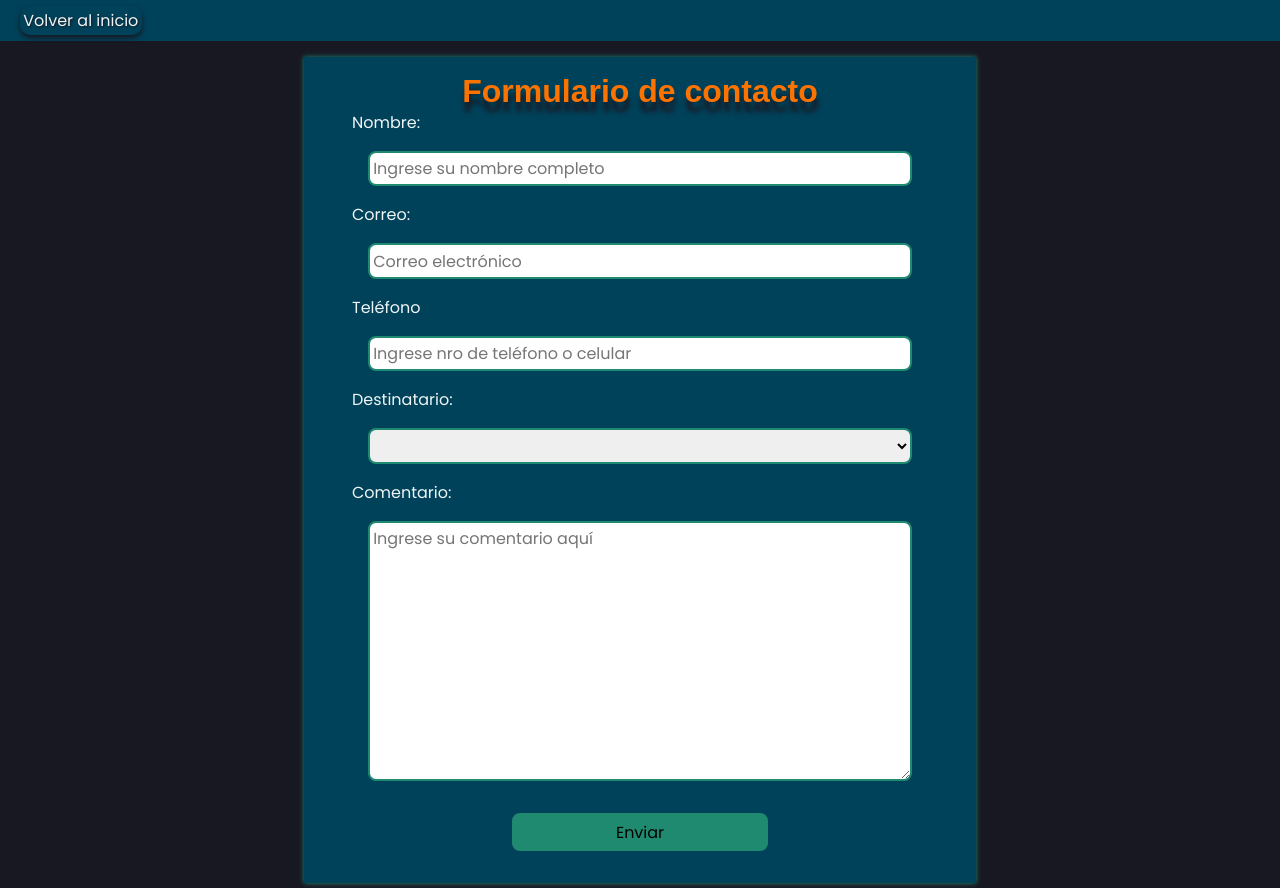
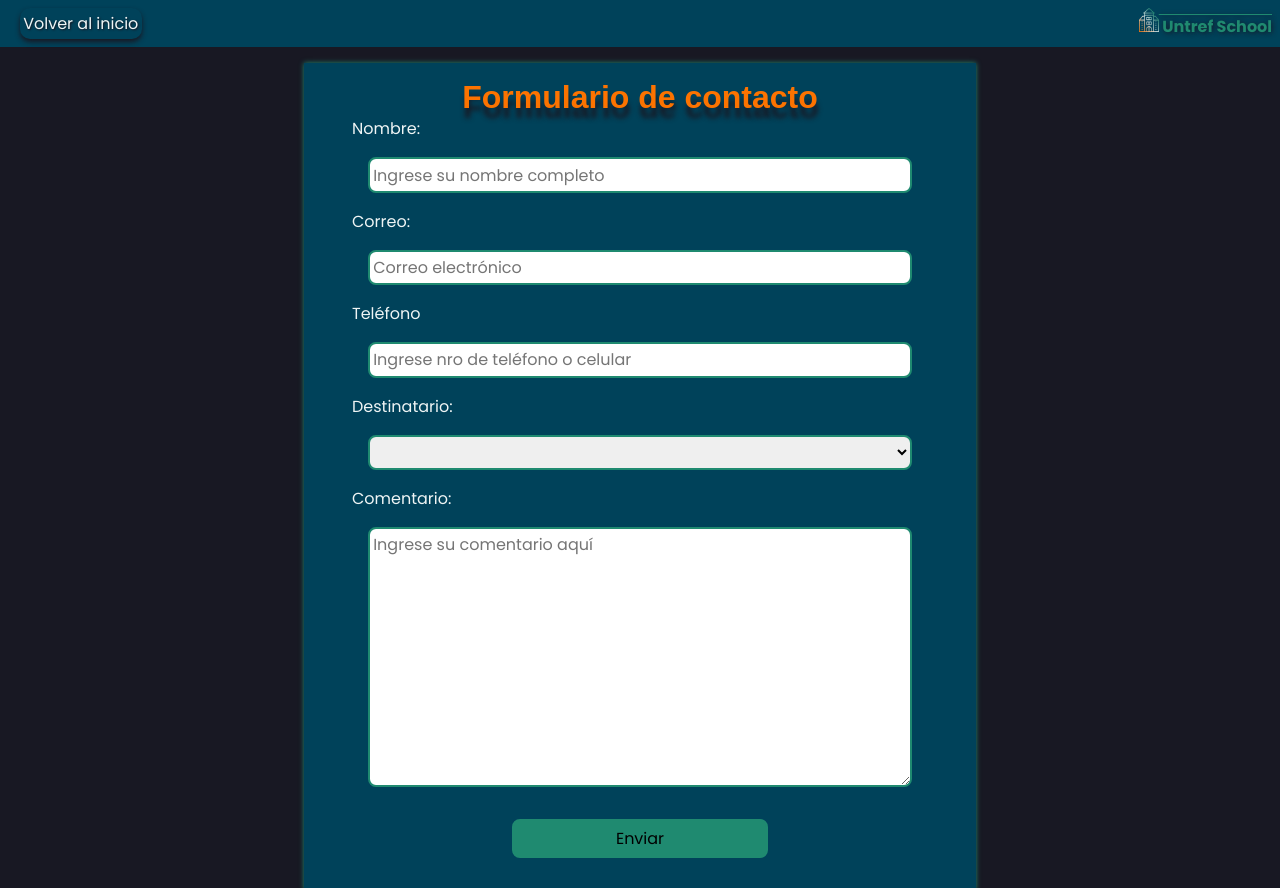
Before and after one commit to mailenzatta/PROYECTO-INTEGRADOR-WEB-UNTREFSCHOOL, a plain HTML site: page form.html in a window 1280 px wide. Shown: the top 888 px of the page. Drawn offline with Linux system fonts and the light colour scheme; a web font is replaced by a local one.

Commit message:
Actualización css

```diff
--- a/css/form.css
+++ b/css/form.css
@@ -5,6 +5,7 @@
 * {
   margin: 0;
   font-family: "Poppins", sans-serif;
+  scroll-behavior: smooth;
 }
 
 body {
@@ -17,7 +18,19 @@ header {
   padding: 0.5em;
 }
 
-.menu a {
+.logo-untref {
+  text-shadow: #181823 1px 1px 5px;
+  font-weight: bold;
+  color: #1f8a70;
+  text-decoration: overline;
+}
+
+nav {
+  display: flex;
+  justify-content: space-between;
+}
+
+nav a {
   text-decoration: none;
   margin-left: 0.75em;
   border-radius: 10px;
--- a/css/style.css
+++ b/css/style.css
@@ -5,6 +5,7 @@
 * {
   margin: 0;
   font-family: "Poppins", sans-serif;
+  scroll-behavior: smooth;
 }
 
 body {
@@ -80,6 +81,12 @@ h2 {
   padding-top: 3em;
   padding-bottom: 0.2em;
   text-shadow: #00425a 1px 1px 1px;
+  text-decoration: underline;
+  transition: 1s all;
+}
+
+h2:hover {
+  color: #fc7300;
 }
 
 h3 {
@@ -123,6 +130,7 @@ ul {
 .section-1 > img,
 .section-2 > img {
   box-shadow: 0px 0px 5px 5px #00425a;
+  border-radius: 2%;
 }
 
 .section-3 ul {
@@ -137,6 +145,8 @@ ul {
   width: 40vw;
   border-radius: 10%;
   box-shadow: 0px 0px 5px 2px #00425a;
+  filter: grayscale(30%);
+  transition: all 1s;
 }
 
 .img-propuesta:hover {
@@ -144,7 +154,8 @@ ul {
   margin-top: -1em;
   margin-bottom: 1em;
   border-radius: 2%;
-  transition: 1s;
+  box-shadow: 0px 0px 5px 2px #fc7300;
+  filter: grayscale(0%);
 }
 
 .section-4 {
--- a/form.html
+++ b/form.html
@@ -5,14 +5,20 @@
     <meta name="viewport" content="width=device-width, initial-scale=1.0" />
     <title>Formulario</title>
     <link rel="stylesheet" href="css/form.css" />
+    <link rel="shortcut icon" href="icons/favicon.png" type="image/x-icon" />
   </head>
   <body>
     <header>
-      <div class="menu">
-        <nav>
-          <a href="index.html">Volver al inicio</a>
-        </nav>
-      </div>
+      <nav>
+        <a href="index.html"> Volver al inicio</a>
+        <div class="logo-untref"><img
+          src="icons/logo-untref.png"
+          alt="Logo Untref"
+          width="20"
+          height="24"
+        />
+        Untref School</div>
+      </nav>
     </header>
 
     <main>
@@ -44,7 +50,7 @@
 
           <label for="telefono">Teléfono</label>
           <input
-            type="tel"
+            type="number"
             name="telefono"
             id="telefono"
             placeholder="Ingrese nro de teléfono o celular"
```
Also changed, not shown: index.html (+2 -2 lines), icons/logo-untref.png (added).
